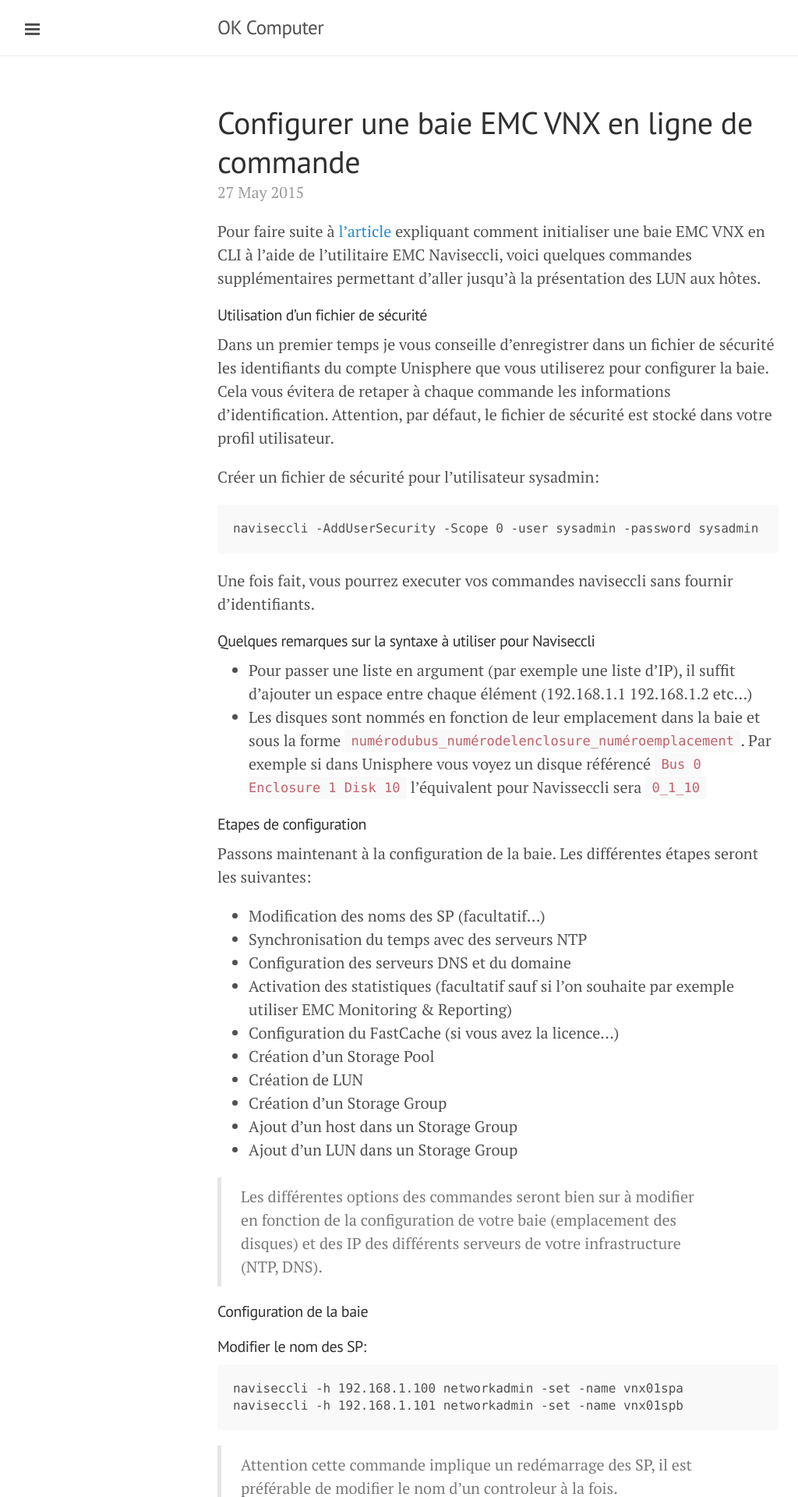
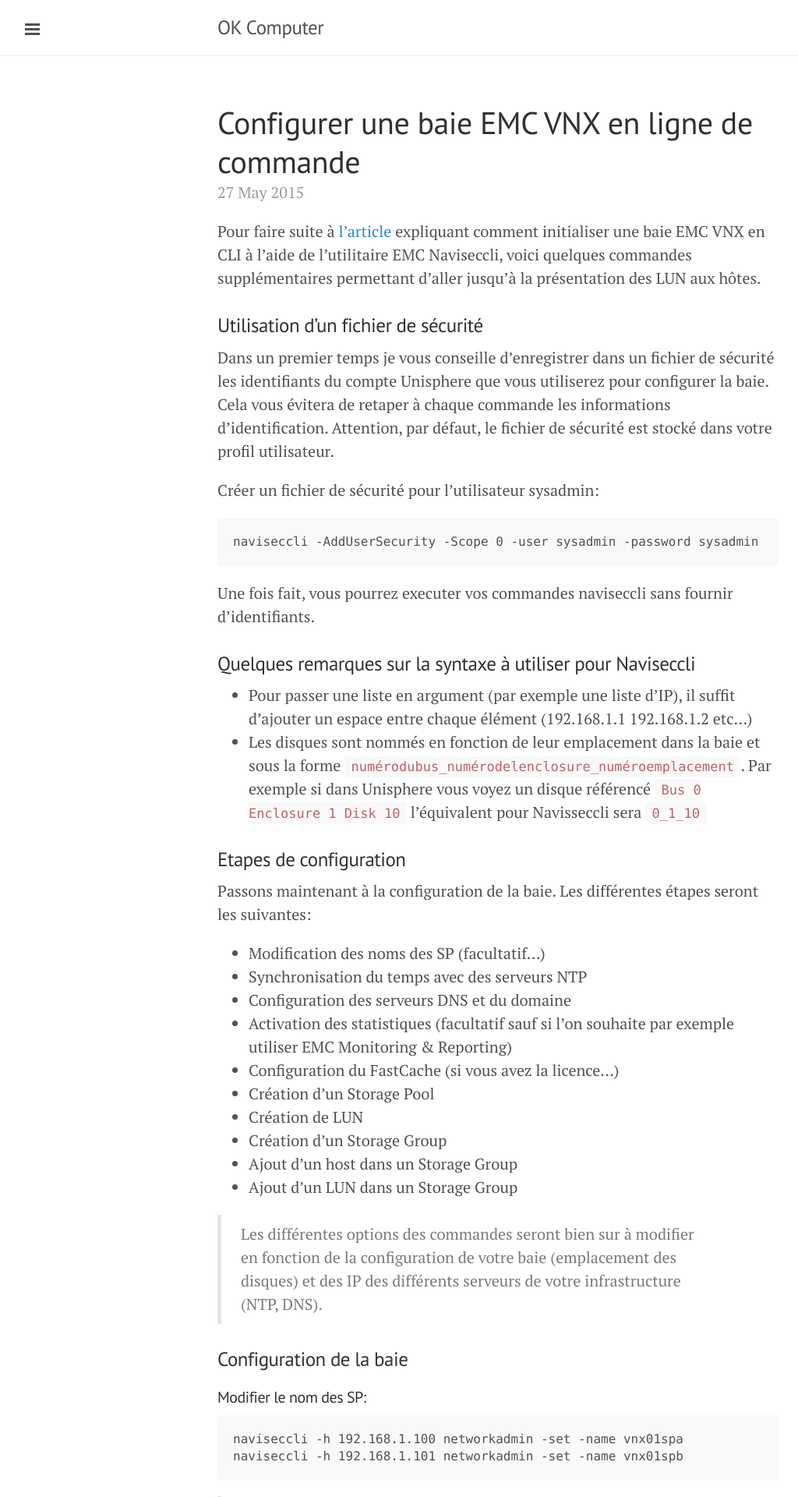
Before and after one commit to okcomputerpro/okcomputerpro.github.io, a Jekyll site: the page built from _posts/2015-05-27-Configuration-VNX-CLI-Naviseccli.md, in a window 1280 px wide. Shown: the top 1920 px of the page at 78% size, without its empty margins (1-1025 px from the left). Built offline with Jekyll 4.4.1, drawn with Linux system fonts in a browser that asks for light colours; nearby versions of some CDN libraries; Markdown is read by kramdown in place of the engine named in the settings.

Commit message:
Corrections

````diff
--- a/_posts/2015-05-27-Configuration-VNX-CLI-Naviseccli.md
+++ b/_posts/2015-05-27-Configuration-VNX-CLI-Naviseccli.md
@@ -5,7 +5,7 @@ title: Configurer une baie EMC VNX en ligne de commande
 
 Pour faire suite à [l'article](http://blog.okcomputer.io/2015/02/27/Initialisation-VNX-CLI/) expliquant comment initialiser une baie EMC VNX en CLI à l'aide de l'utilitaire EMC Naviseccli, voici quelques commandes supplémentaires permettant d'aller jusqu'à la présentation des LUN aux hôtes.
 
-#### Utilisation d'un fichier de sécurité
+### Utilisation d'un fichier de sécurité
 
 Dans un premier temps je vous conseille d'enregistrer dans un fichier de sécurité les identifiants du compte Unisphere que vous utiliserez pour configurer la baie. Cela vous évitera de retaper à chaque commande les informations d'identification. Attention, par défaut, le fichier de sécurité est stocké dans votre profil utilisateur.
 
@@ -17,12 +17,12 @@ naviseccli -AddUserSecurity -Scope 0 -user sysadmin -password sysadmin
 
 Une fois fait, vous pourrez executer vos commandes naviseccli sans fournir d'identifiants.
 
-#### Quelques remarques sur la syntaxe à utiliser pour Naviseccli
+### Quelques remarques sur la syntaxe à utiliser pour Naviseccli
 
 - Pour passer une liste en argument (par exemple une liste d'IP), il suffit d'ajouter un espace entre chaque élément (192.168.1.1 192.168.1.2 etc...)
 - Les disques sont nommés en fonction de leur emplacement dans la baie et sous la forme `numérodubus_numérodelenclosure_numéroemplacement`. Par exemple si dans Unisphere vous voyez un disque référencé `Bus 0 Enclosure 1 Disk 10` l'équivalent pour Navisseccli sera `0_1_10`
 
-#### Etapes de configuration
+### Etapes de configuration
 
 Passons maintenant à la configuration de la baie. Les différentes étapes seront les suivantes:
 - Modification des noms des SP (facultatif...)
@@ -38,7 +38,7 @@ Passons maintenant à la configuration de la baie. Les différentes étapes sero
 
 > Les différentes options des commandes seront bien sur à modifier en fonction de la configuration de votre baie (emplacement des disques) et des IP des différents serveurs de votre infrastructure (NTP, DNS).
 
-#### Configuration de la baie
+### Configuration de la baie
 ##### Modifier le nom des SP:
 
 ```
````
